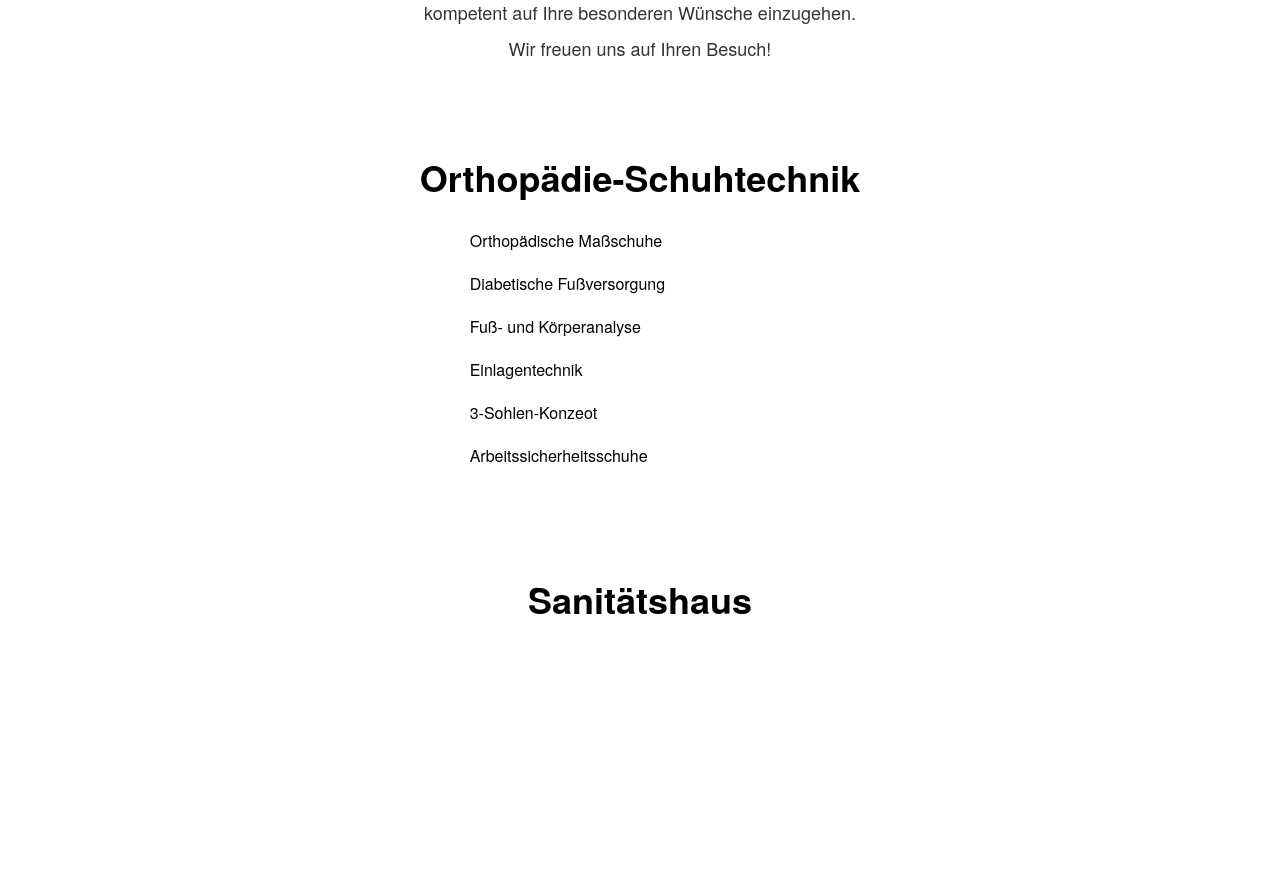
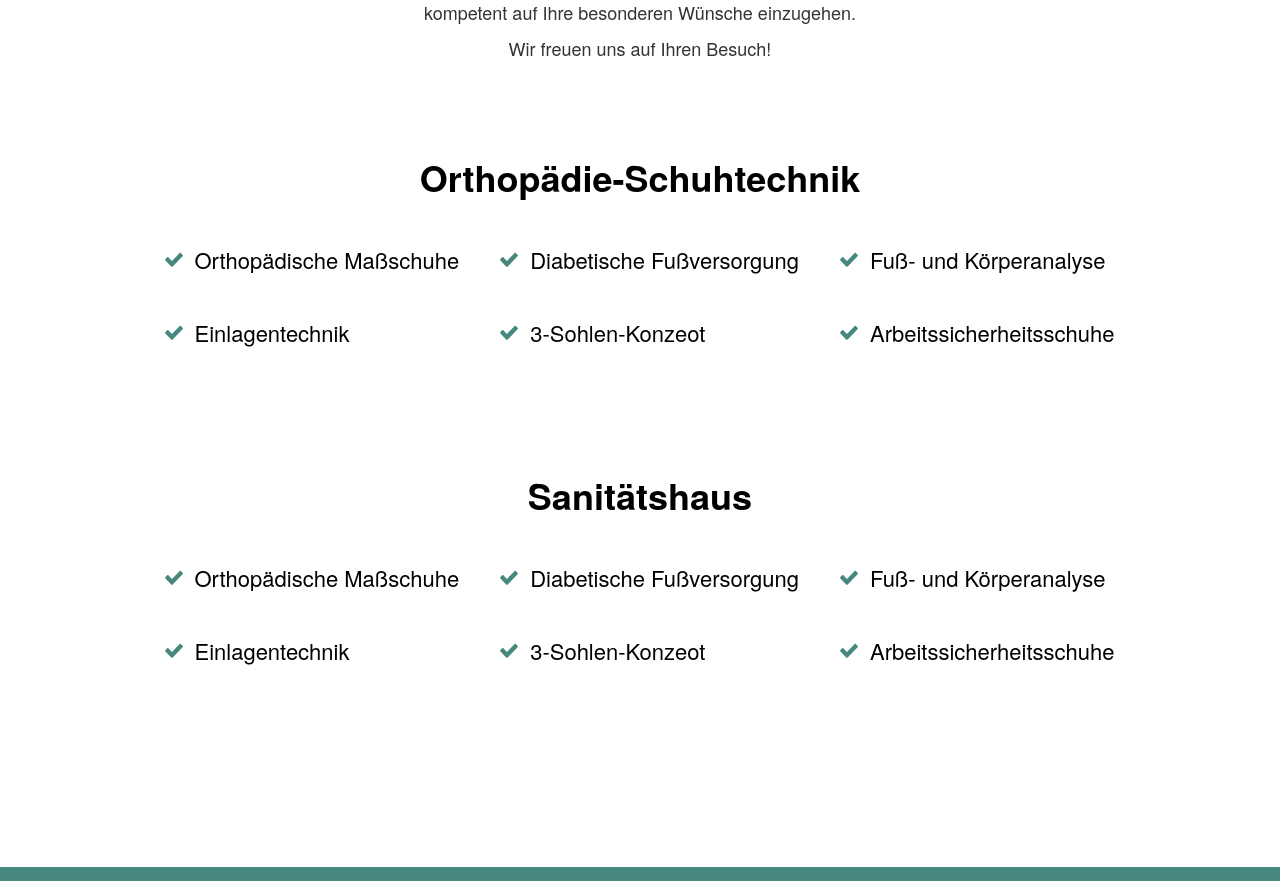
Before and after one commit to JohannesBorchard/Borchard-Orthopaedie, a Jekyll site: the page built from pages/index.html, in a window 1280 px wide. Shown: the part 833-1714 px from the top of the page. Built offline with Jekyll 4.4.1, drawn with Linux system fonts in a browser that asks for light colours.

Commit message:
Services

```diff
--- a/_includes/css/footer.css
+++ b/_includes/css/footer.css
@@ -2,7 +2,7 @@ footer {
     display: flex;
     flex-direction: column;
     justify-content: flex-end;
-    margin-top: 160px;
+    /*margin-top: 160px;*/
     height: 300px;
     background-color: #46877E;
 }
--- a/_includes/css/main.css
+++ b/_includes/css/main.css
@@ -22,7 +22,10 @@ main {
 
 main>* {
     margin-top: 80px;
-    max-width: 940px;
+    /*max-width: 940px;*/
+    display: flex;
+    flex-direction: column;
+    align-items: center;
 }
 
 h2 {
@@ -128,8 +131,17 @@ button:hover {
     margin-bottom: 10px;
 }
 
-li {
-    list-style-image: url('/assets/check.svg');
+table {
+    border-spacing: 40px;
+}
+
+td {
+    background-image: url('/assets/check.svg');
+    background-size: 18px;
+    background-position: left;
+    background-repeat: no-repeat;
+    padding-left: 30px;
+    white-space: nowrap;
+    font-size: 22px;
     font-family: "HelveticaNeue", "Helvetica Neue", "HelveticaNeueRoman", "HelveticaNeue-Roman", "Helvetica Neue Roman", 'TeXGyreHerosRegular', "Helvetica", "Tahoma", "Geneva", "Arial", sans-serif;
-    padding: 10px;
 }
--- a/pages/index.html
+++ b/pages/index.html
@@ -27,26 +27,42 @@ permalink: /
 
 <main>
     <div class="introduction">
-		<p>Wir sind Ihr Partner wenn es um Fuß-, Knie- oder Rückenfragen geht.<br>
-Unsere Betriebsstruktur der kurzen Wege ermöglicht es uns, schnell und<br>
-kompetent auf Ihre besonderen Wünsche einzugehen.<br></p>
-
+        <p>Wir sind Ihr Partner wenn es um Fuß-, Knie- oder Rückenfragen geht.
+            <br> Unsere Betriebsstruktur der kurzen Wege ermöglicht es uns, schnell und
+            <br> kompetent auf Ihre besonderen Wünsche einzugehen.
+            <br>
+        </p>
         <p>Wir freuen uns auf Ihren Besuch!</p>
     </div>
     <div class="services">
         <h2>Orthopädie-Schuhtechnik</h2>
-		<ul>
-			<li>Orthopädische Maßschuhe</li>
-			<li>Diabetische Fußversorgung</li>
-			<li>Fuß- und Körperanalyse</li>
-			<li>Einlagentechnik</li>
-			<li>3-Sohlen-Konzeot</li>
-			<li>Arbeitssicherheitsschuhe</li>
-		</ul>
+        <table>
+            <tr>
+                <td>Orthopädische Maßschuhe</td>
+                <td>Diabetische Fußversorgung</td>
+                <td>Fuß- und Körperanalyse</td>
+            </tr>
+            <tr>
+                <td>Einlagentechnik</td>
+                <td>3-Sohlen-Konzeot</td>
+                <td>Arbeitssicherheitsschuhe</td>
+            </tr>
+        </table>
     </div>
     <div class="services">
         <h2>Sanitätshaus</h2>
-
+		<table>
+            <tr>
+                <td>Orthopädische Maßschuhe</td>
+                <td>Diabetische Fußversorgung</td>
+                <td>Fuß- und Körperanalyse</td>
+            </tr>
+            <tr>
+                <td>Einlagentechnik</td>
+                <td>3-Sohlen-Konzeot</td>
+                <td>Arbeitssicherheitsschuhe</td>
+            </tr>
+        </table>
     </div>
     <div class="offer"></div>
     <div class="brands"></div>
```
Also changed, not shown: assets/check.svg, 9 other files. Lines whose indentation alone changed are shown as unchanged.
